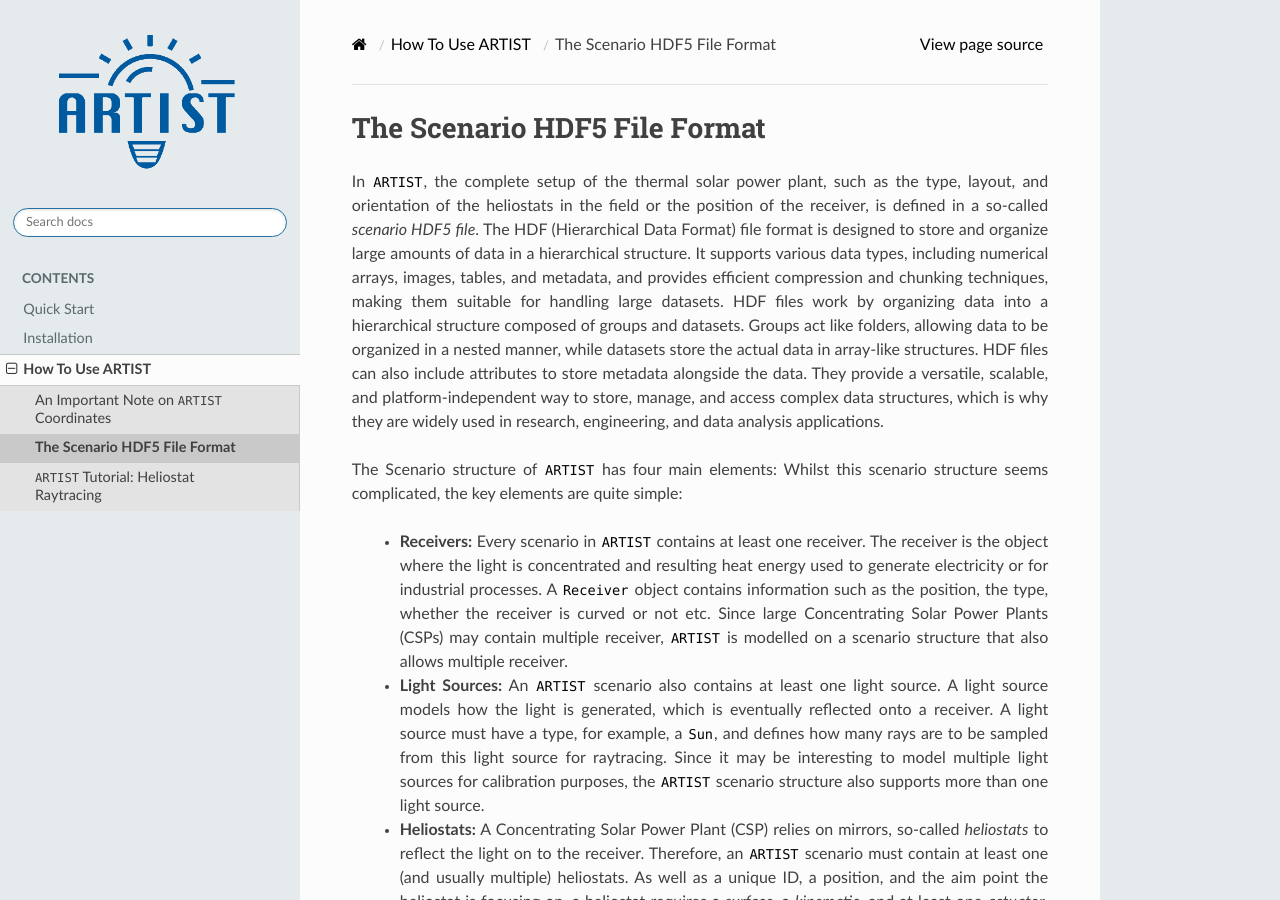
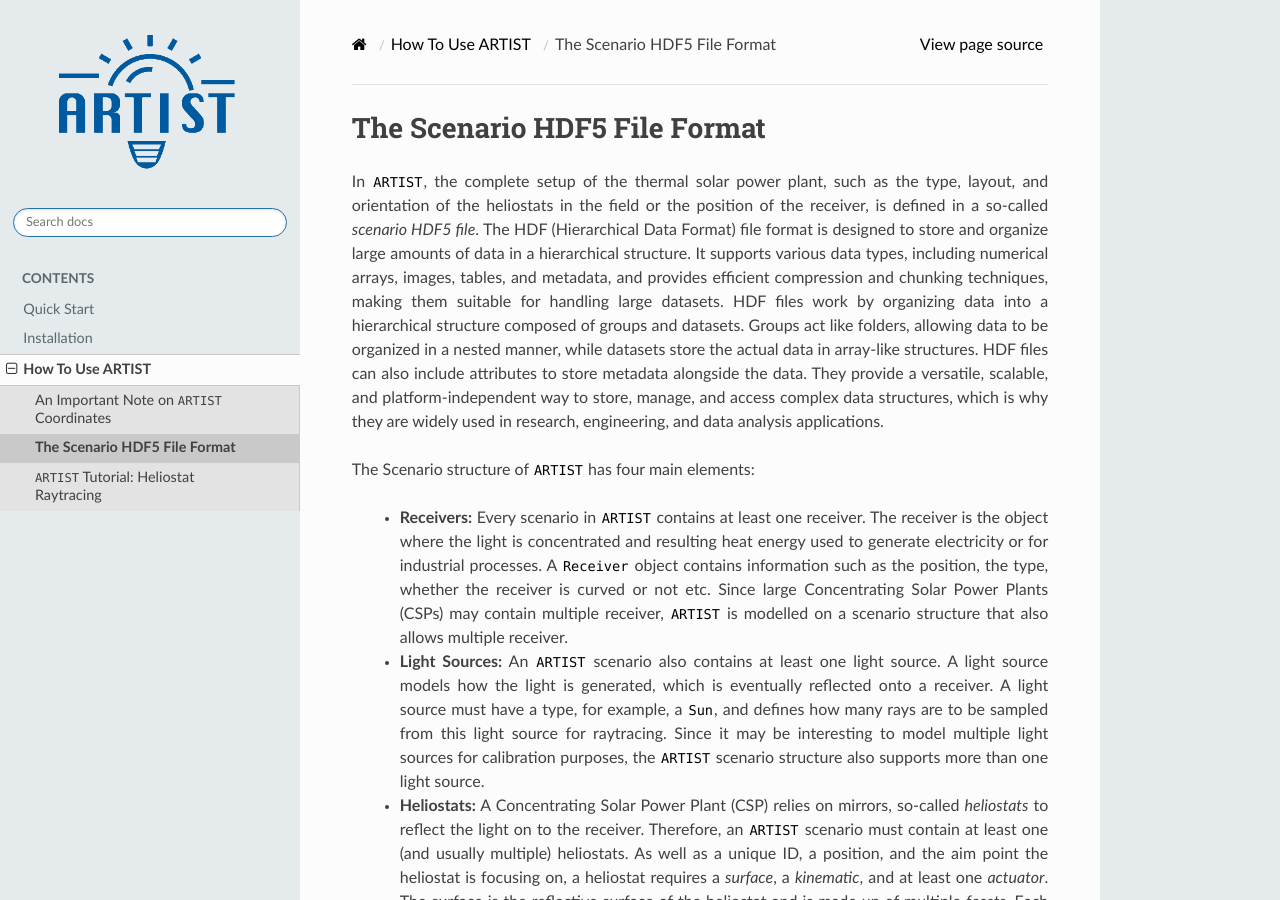
Before and after one commit to ARTIST-Association/ARTIST, a Sphinx documentation site: the page built from docs/scenario.rst, in a window 1280 px wide and 900 px high. Built offline with Sphinx 7.4.7 and the Read the Docs theme 2.0.0, drawn with Linux system fonts in a browser that asks for light colours; nearby versions of some CDN libraries; some web fonts are replaced; library files that are not in the unit come from our copies; pages that are not in the unit, such as notebooks, are missing from menus.

```diff
--- a/docs/scenario.rst
+++ b/docs/scenario.rst
@@ -1,4 +1,4 @@
-.. scenario:
+.. _scenario:
 
 The Scenario HDF5 File Format
 =============================
@@ -15,7 +15,7 @@
 and data analysis applications.
 
 The Scenario structure of ``ARTIST`` has four main elements:
-Whilst this scenario structure seems complicated, the key elements are quite simple:
+
    - **Receivers:** Every scenario in ``ARTIST`` contains at least one receiver. The receiver is the object where the
      light is concentrated and resulting heat energy used to generate electricity or for industrial processes. A
      ``Receiver`` object contains information such as the position, the type, whether the receiver is curved or not etc.
```
